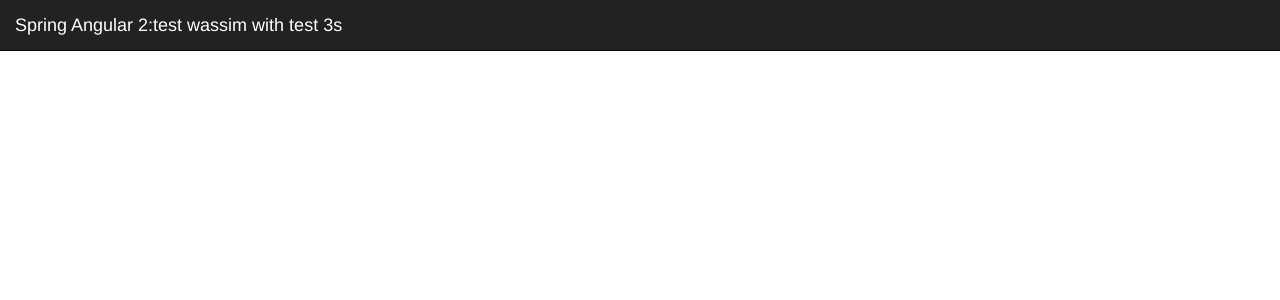
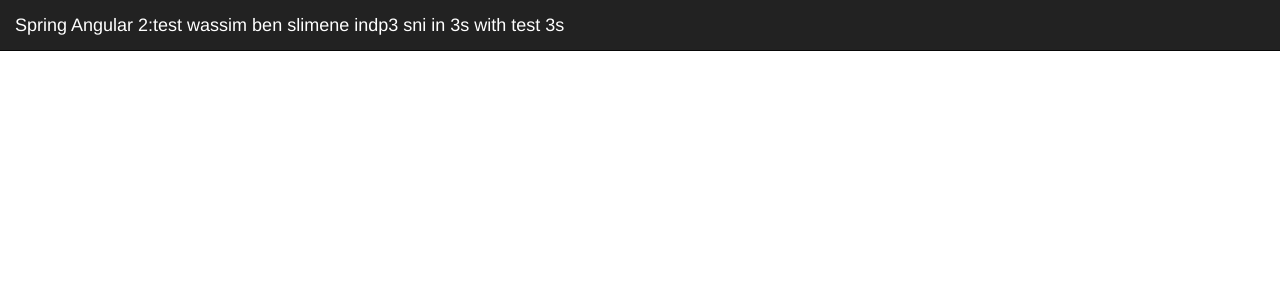
Before and after one commit to wassimbenslimene/person_angular_project, an Angular app: page / in a window 1280 px wide. Shown: the top 300 px of the page. Built offline with nearby package versions, Linux system fonts and the light colour scheme; no server answers.

Commit message:
Update app.component.html

```diff
--- a/src/app/app.component.html
+++ b/src/app/app.component.html
@@ -7,7 +7,7 @@
                 <span class="icon-bar"></span>
                 <span class="icon-bar"></span>
             </button>
-            <a class="navbar-brand" href="#">Spring Angular 2:test wassim with test 3s</a>
+            <a class="navbar-brand" href="#">Spring Angular 2:test wassim ben slimene indp3 sni in 3s with test 3s</a>
         </div>
 
     </div>
```
